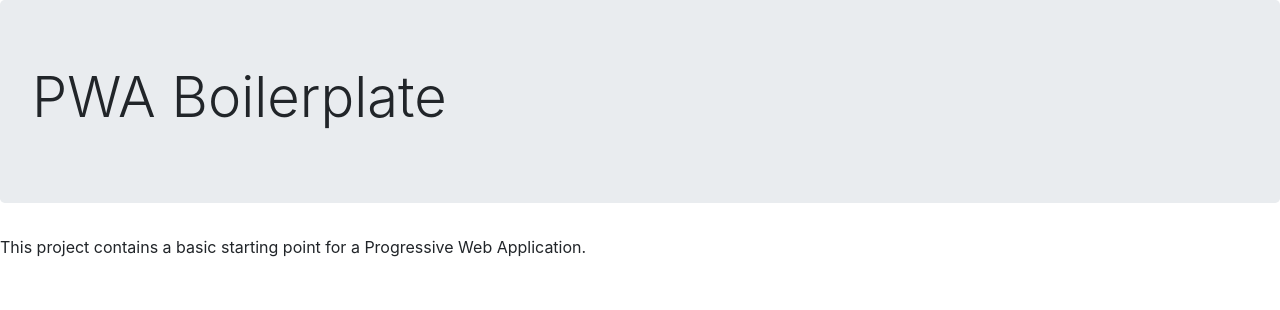
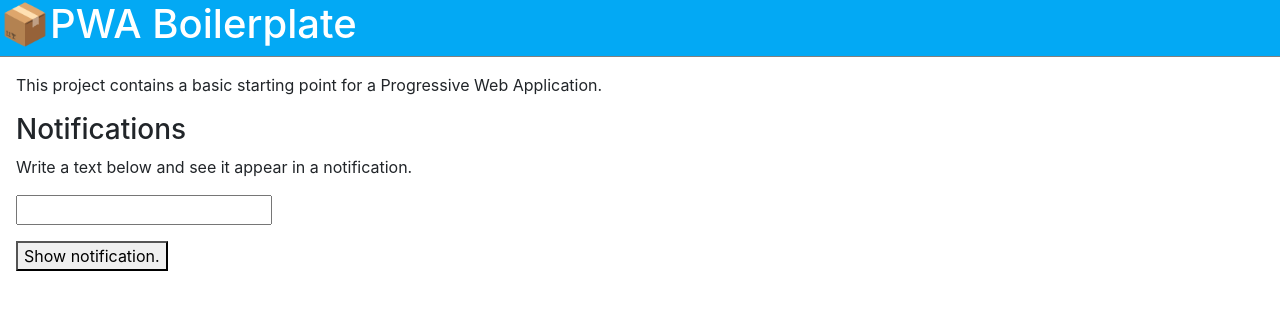
Before and after one commit to adriansandaker/pwa-boilerplate, a website: page index.html in a window 1280 px wide. Drawn offline with nearby package versions, Linux system fonts and the light colour scheme.

Commit message:
Setup notification stuff. Cleanup layout a little.

```diff
--- a/index.html
+++ b/index.html
@@ -3,6 +3,7 @@
 <head>
   <meta charset="utf-8">
   <title>PWA Boilerplate</title>
+
   <meta name="apple-mobile-web-app-title" content="PWA Boilerplate">
   <meta name="description" content="A PWA boilerplate to help you get started quickly.">
   <meta name="viewport" content="width=device-width, initial-scale=1, viewport-fit=cover">
@@ -31,10 +32,18 @@
 
 <body>
   <div class="app-container">
-    <header class="jumbotron">
-      <h1 class="display-4">PWA Boilerplate</h1>
+    <header class="header">
+      <h1><span role="img" aria-label="App emoji logo">📦</span>PWA Boilerplate</h1>
     </header>
-    <p>This project contains a basic starting point for a Progressive Web Application.</p>
+    <main class="app-content">
+      <p>This project contains a basic starting point for a Progressive Web Application.</p>
+      <section>
+        <h3>Notifications</h3>
+        <p>Write a text below and see it appear in a notification.</p>
+        <input id="input-notification" />
+      </section>
+      <button id="button-notification">Show notification.</button>
+    </main>
   </div>
   <script src="index.js" async defer></script>
 </body>
--- a/index.js
+++ b/index.js
@@ -3,6 +3,36 @@ const DEBUG_TAG = '[SW]';
 /* Check if service workers are supported. Register service worker if found. */
 if ('serviceWorker' in navigator) {
   navigator.serviceWorker.register('./service-worker.js')
-    .then(() => { console.log(DEBUG_TAG, 'Service worker registered.') })
-    .catch(() => { console.log(DEBUG_TAG, 'Error: Unable to register service-worker.') })
+    .then(() => {
+      console.log(DEBUG_TAG, 'Service worker registered.')
+    })
+    .catch(() => {
+      console.log(DEBUG_TAG, 'Error: Unable to register service-worker.')
+    })
 }
+
+if (!('Notification' in window)) {
+  console.log('This browser does not support notifications!');
+}
+
+// Request permission to show notifications
+Notification.requestPermission(status => {
+  if (status === 'granted') {
+    console.log(DEBUG_TAG, 'Notifications granted.');
+  } else {
+    console.log(DEBUG_TAG, 'Notifications denied.');
+  }
+});
+
+
+document.getElementById('button-notification').addEventListener('click', event => {
+  navigator.serviceWorker.getRegistration().then(reg => {
+    const notificationText = document.getElementById('input-notification').value;
+    reg.showNotification('Hi there!',
+      {
+        body: notificationText ? notificationText : 'Write something in the input field!',
+        icon: 'icons/icon-96.png'
+      }
+    );
+  })
+})
--- a/styles.css
+++ b/styles.css
@@ -9,7 +9,7 @@
 
 
 /*  Example rules for ui elements to avoid things like
-    ex. text-selection on buttons */
+    ex. text-selection on buttons when going mobile */
 .app-ui-element {
     user-select: none; /* Disable selection */
     -webkit-user-select: none; /* Disable selection (Webkit) */
@@ -17,6 +17,25 @@
     -webkit-touch-callout: none /* Disable touch callout on long touch (iOS/iPad) */
   }
 
+.header {
+  display: grid;
+  grid-column: auto auto auto;
+  background-color: #03A9F4;
+  border-bottom: 1px solid gray;
+}
+
+.header h1 {
+  color: white;
+}
+
+.app-content {
+  padding: 1rem 1rem;
+}
+
+#button-notification {
+  margin-top: 1rem;
+}
+
 /* Custom CSS for standalone mode.
    Supports values 'standalone', 'fullscreen', 'minimal-ui' and 'browser' */
 @media (display-mode: standalone) {
```
Also changed, not shown: README.md.
